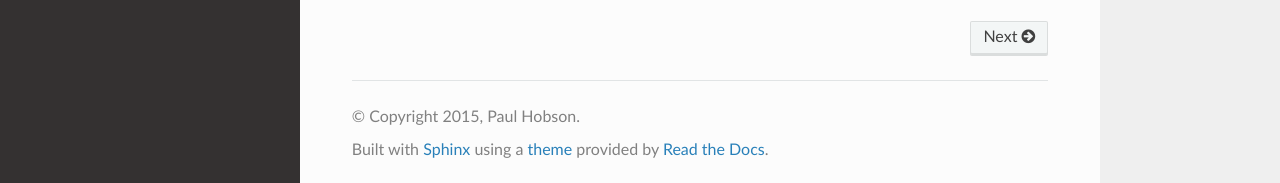
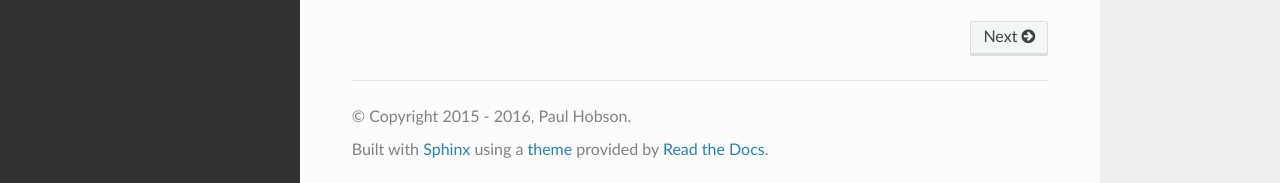
Before and after one commit to phobson/paramnormal, a Sphinx documentation site: the page built from docs/index.rst, in a window 1280 px wide and 900 px high, scrolled down 1462 px. Shown: the part 714-897 px from the top of the window. Built offline with Sphinx 7.4.7 and the Read the Docs theme 2.0.0, drawn with Linux system fonts in a browser that asks for light colours; pages that are not in the unit, such as notebooks, are missing from menus.

Commit message:
update copyright

```diff
--- a/docs/conf.py
+++ b/docs/conf.py
@@ -67,7 +67,7 @@ master_doc = 'index'
 
 # General information about the project.
 project = 'paramnormal'
-copyright = '2015, Paul Hobson'
+copyright = '2015 - 2016, Paul Hobson'
 author = 'Paul Hobson'
 
 # The version info for the project you're documenting, acts as replacement for
```
